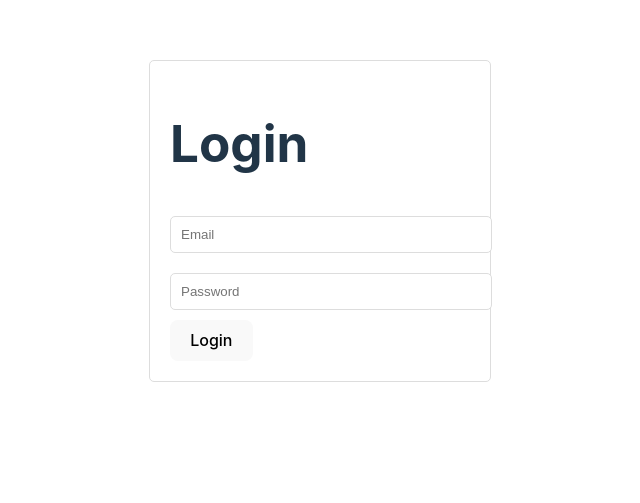
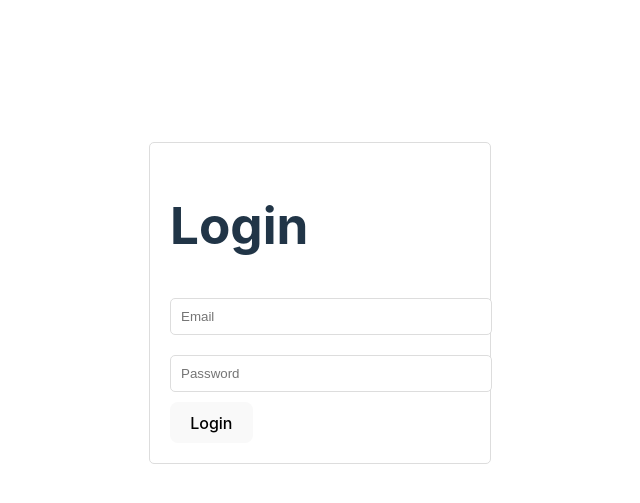
Before and after one commit to NileshAmbekarr/SIH, a React (Vite) app in the folder road-detection-tool/: page / in a window 1280 px wide. Shown: the part 179-682 px from the top of the page, without its empty margins (320-960 px from the left). Built offline with nearby package versions, Linux system fonts and the light colour scheme.

Commit message:
Update App.jsx

```diff
--- a/road-detection-tool/src/App.jsx
+++ b/road-detection-tool/src/App.jsx
@@ -1,5 +1,5 @@
 import { BrowserRouter as Router, Route, Routes } from 'react-router-dom';
-import { useState ,useEffect } from 'react';
+import { useState, useEffect } from 'react';
 import Navbar from './Components/Navbar';
 import Login from './Pages/Login';
 import SelectAOI from './Pages/SelectAOI';
@@ -7,23 +7,27 @@ import ViewAnalytics from './Pages/ViewAnalytics';
 import './App.css'
 
 function App() {
-  const [isAuthenticated, setIsAuthenticated] = useState(false);
+  const [isAuthenticated, setIsAuthenticated] = useState(true);
 
   useEffect(() => {
     // Check for auth token or session on component load
     const token = localStorage.getItem('authToken');
     if (token) {
-      setIsAuthenticated(true);
+      setIsAuthenticated(false);
     }
   }, []);
 
   return (
     <div>
       {isAuthenticated ? (
-        <>
-          <selectAOI />
-          <viewAnalytics />
-        </>
+        <Router>
+          <Navbar />
+          <Routes>
+            <Route path="/" element={<Login />} />
+            <Route path="/select-aoi" element={<SelectAOI />} />
+            <Route path="/analytics" element={<ViewAnalytics />} />
+          </Routes>
+        </Router>
       ) : (
         <Login setIsAuthenticated={setIsAuthenticated} />
       )}
@@ -31,4 +35,5 @@ function App() {
   );
 }
 
+
 export default App;
```
